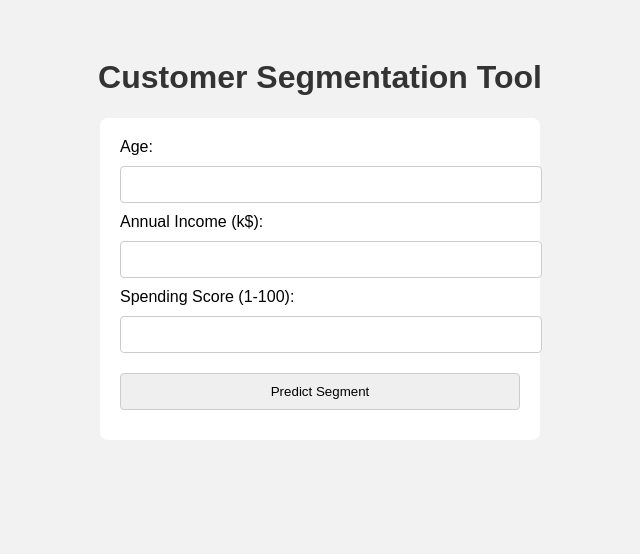
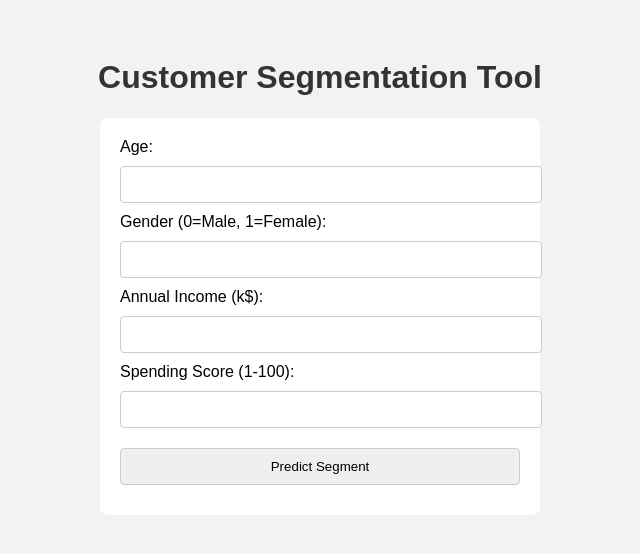
Before and after one commit to samira-yousefzadeh/CodeClauseInternship_customer_segmentation, a Flask app: page / in a window 1280 px wide. Shown: the top 554 px of the page, without its empty margins (320-960 px from the left). Run offline with Flask 3, Linux system fonts and the light colour scheme; parts of the project's set-up code (start-up, migrations or seed data) failed here and were passed over.

Commit message:
update
flask and model

```diff
--- a/app.py
+++ b/app.py
@@ -18,12 +18,16 @@ def index():
     if request.method == "POST":
         try:
             # Get data from form
+            gender = float(request.form["gender"])
+
             age = float(request.form["age"])
             income = float(request.form["income"])
             spending = float(request.form["spending"])
 
             # Scale the input
-            input_data = scaler.transform([[age, income, spending]])
+
+            input_data = scaler.transform([[age, income, spending, gender]])
+
 
             # Predict the cluster
             cluster = model.predict(input_data)[0]
--- a/templates/index.html
+++ b/templates/index.html
@@ -17,6 +17,8 @@
     <form method="POST">
         <label>Age:</label>
         <input type="number" step="any" name="age" required>
+        <label>Gender (0=Male, 1=Female):</label>
+<input type="number" step="any" name="gender" required>
 
         <label>Annual Income (k$):</label>
         <input type="number" step="any" name="income" required>
```
Also changed, not shown: 6 other files.
